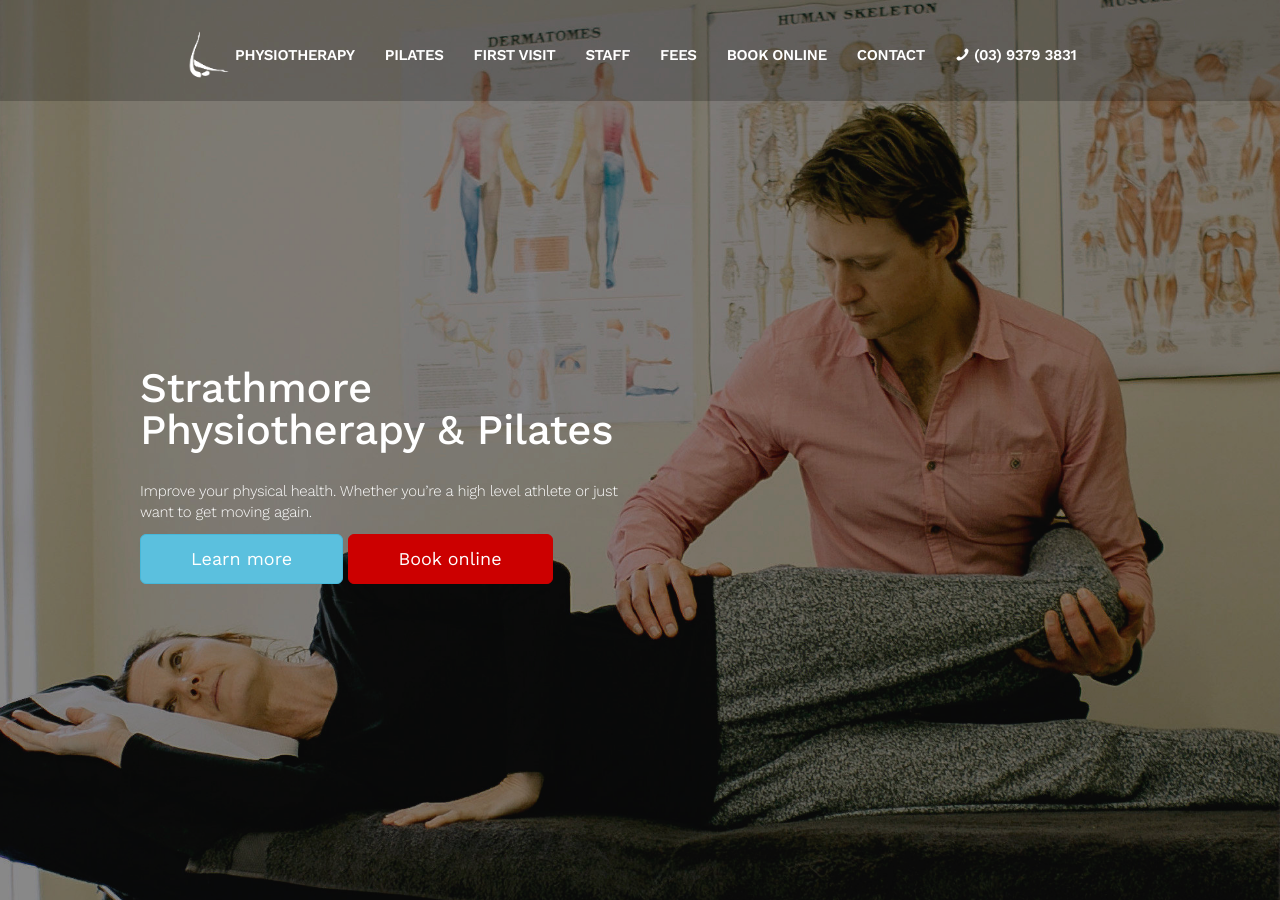
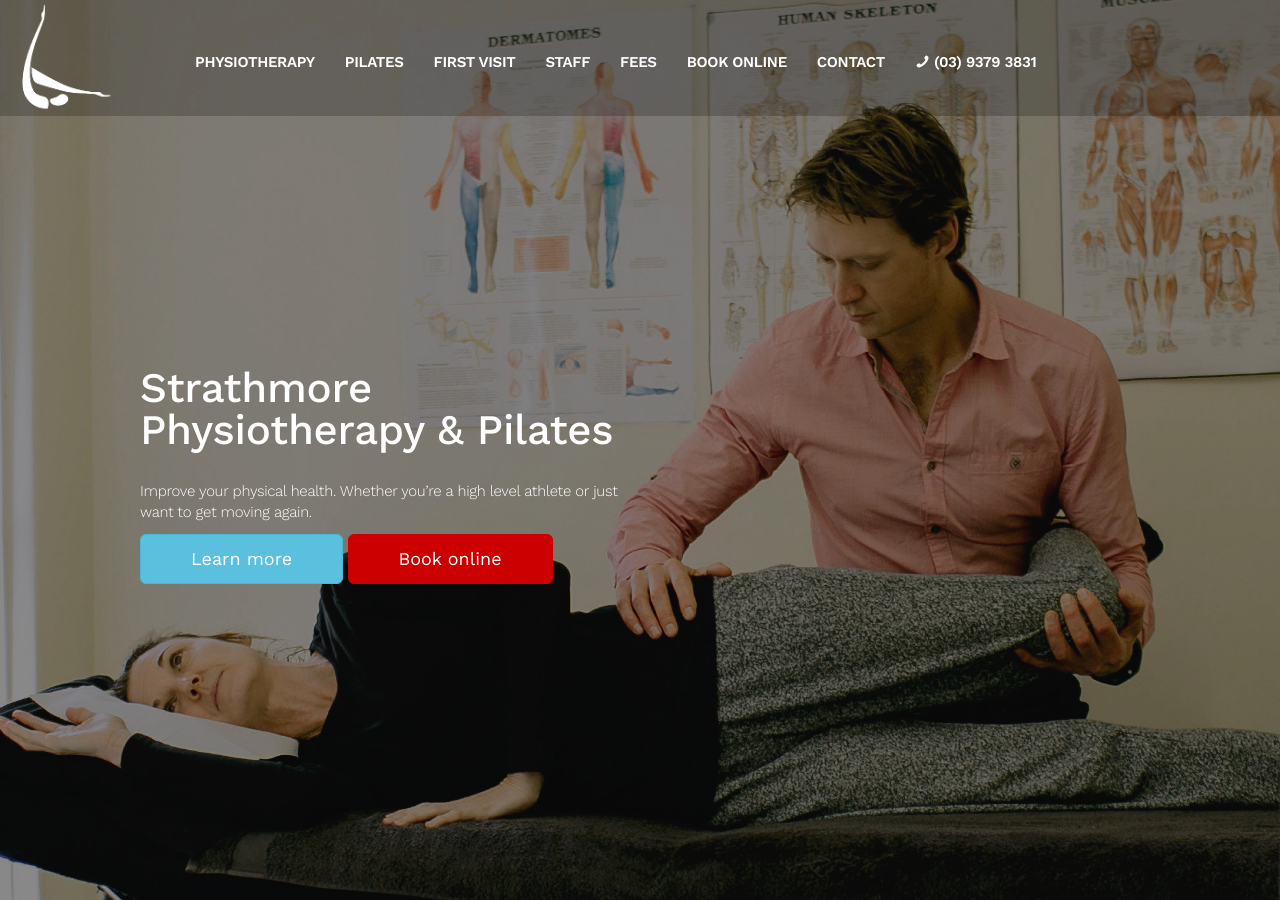
Before and after one commit to etikaj-digital/spp-website, a Jekyll site: the page built from index.md, in a window 1280 px wide and 900 px high. Built offline with Jekyll 4.4.1, drawn with Linux system fonts in a browser that asks for light colours.

Commit message:
Update main.css
Widen the menu to keep on one line.
Move logo up a couple of parents to remove from menu.

```diff
--- a/css/main.css
+++ b/css/main.css
@@ -13,12 +13,11 @@
           background: rgba(0,0,0,0.2);
         }
 
-        .navbar-transparent .navbar-nav {
+        .navbar {
           background-image: url(../img/spp_logo_thumb.png);
           background-position: left center;
           background-repeat: no-repeat;
           background-size: contain;
-          padding-left: 4rem;
         }
 
         .navbar-transparent .navbar-nav li a{
@@ -103,3 +102,9 @@
         .is-marginless-bottom {
            margin-bottom: 0 !important;
         }
+
+        @media (min-width: 1024px){
+           .navbar-nav {
+              margin: 7.25px -10px;
+           }
+        }
```
